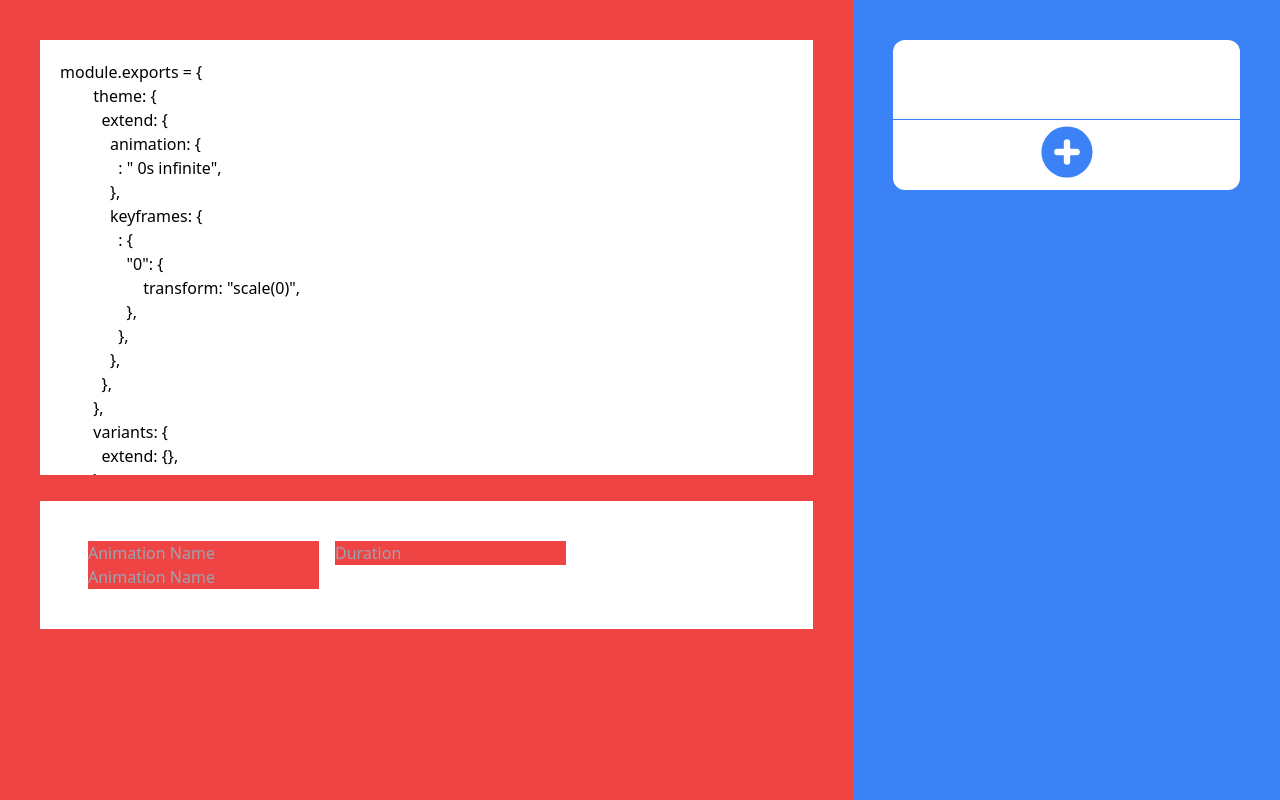
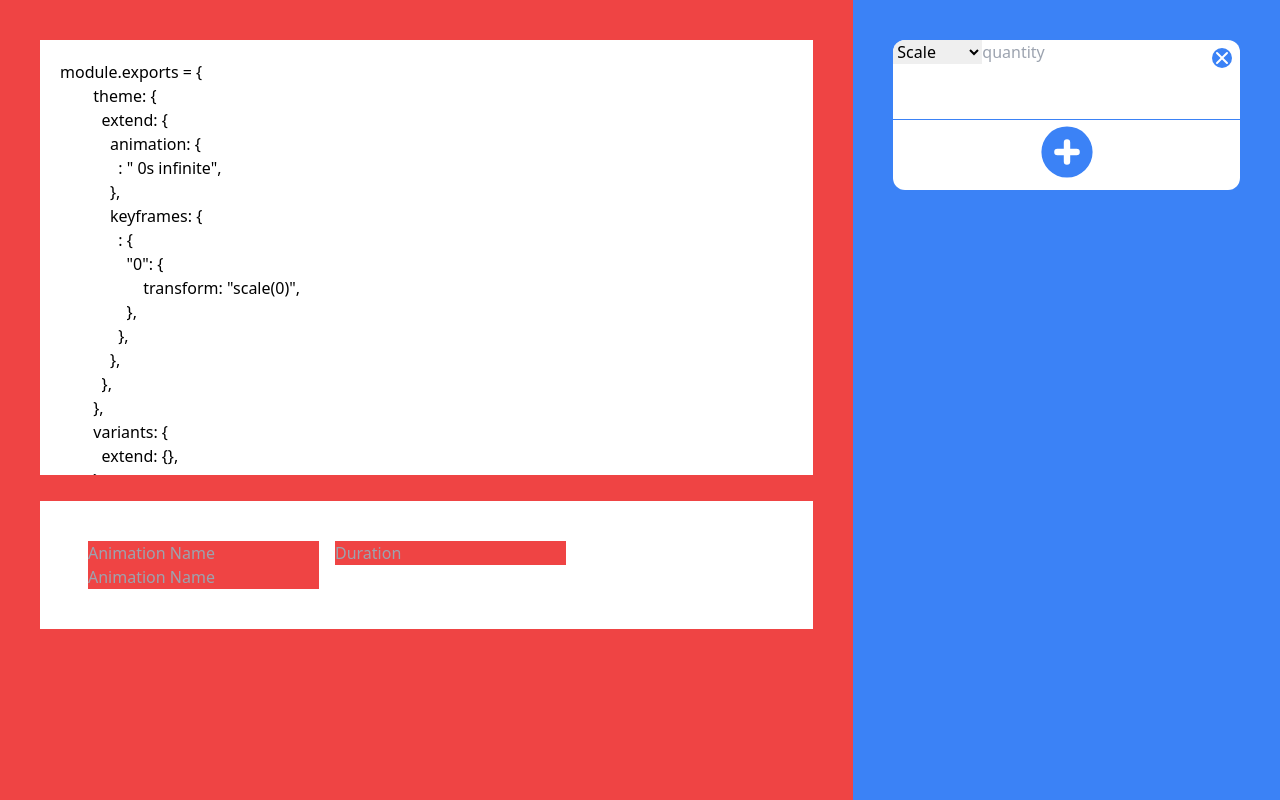
Before and after one commit to DevMaxC/animation-gen, a Next.js app: page / in a window 1280 px wide. Both pictures are taken after a click on the button 1066 px from the left and 72 px from the top of the page. Built offline with nearby package versions, Linux system fonts and the light colour scheme.

Commit message:
effect changers added

```diff
--- a/pages/index.tsx
+++ b/pages/index.tsx
@@ -1,8 +1,15 @@
 import type { NextPage } from "next";
 import Head from "next/head";
 import Image from "next/image";
-import { TextareaHTMLAttributes, useEffect, useRef, useState } from "react";
-import { PlusCircleIcon } from "@heroicons/react/solid";
+import {
+  ChangeEvent,
+  SelectHTMLAttributes,
+  TextareaHTMLAttributes,
+  useEffect,
+  useRef,
+  useState,
+} from "react";
+import { PlusCircleIcon, XIcon } from "@heroicons/react/solid";
 
 const Home: NextPage = () => {
   enum Style {
@@ -21,7 +28,7 @@ const Home: NextPage = () => {
 
   interface Effect {
     transform: Transform;
-    quantity: number;
+    quantity: string;
   }
 
   interface Animation {
@@ -68,6 +75,85 @@ const Home: NextPage = () => {
       `;
   };
 
+  const createBlankEffect = () => {
+    setCreatedAnimation({
+      name: createdAnimation.name,
+      duration: createdAnimation.duration,
+      effectList: [
+        ...createdAnimation.effectList,
+        { transform: Transform.Scale, quantity: 0 },
+      ],
+    });
+  };
+
+  const modifyEffect = (e: ChangeEvent<HTMLSelectElement>, ind: number) => {
+    var myEffect: Transform;
+
+    if (e.target.value == Transform.Rotate) {
+      myEffect = Transform.Rotate;
+    } else if (e.target.value == Transform.Scale) {
+      myEffect = Transform.Scale;
+    } else if (e.target.value == Transform.Translate) {
+      myEffect = Transform.Translate;
+    } else {
+      console.log("ERROR IN SELECT");
+      myEffect = Transform.Scale;
+    }
+
+    const modifiedEffect: Effect = {
+      transform: myEffect,
+      quantity: createdAnimation.effectList[ind].quantity,
+    };
+
+    console.log(modifiedEffect);
+
+    setCreatedAnimation({
+      duration: createdAnimation.duration,
+      name: createdAnimation.name,
+      effectList: [
+        ...createdAnimation.effectList.slice(0, ind),
+        modifiedEffect,
+        ...createdAnimation.effectList.slice(
+          ind + 1,
+          createdAnimation.effectList.length
+        ),
+      ],
+    });
+  };
+
+  const deleteEffect = (ind: number) => {
+    setCreatedAnimation({
+      duration: createdAnimation.duration,
+      name: createdAnimation.name,
+      effectList: [
+        ...createdAnimation.effectList.slice(0, ind),
+        ...createdAnimation.effectList.slice(
+          ind + 1,
+          createdAnimation.effectList.length
+        ),
+      ],
+    });
+  };
+
+  const quantityChange = (e: ChangeEvent<HTMLInputElement>, ind: number) => {
+    const modifiedEffect: Effect = {
+      transform: createdAnimation.effectList[ind].transform,
+      quantity: e.target.value,
+    };
+    setCreatedAnimation({
+      duration: createdAnimation.duration,
+      name: createdAnimation.name,
+      effectList: [
+        ...createdAnimation.effectList.slice(0, ind),
+        modifiedEffect,
+        ...createdAnimation.effectList.slice(
+          ind + 1,
+          createdAnimation.effectList.length
+        ),
+      ],
+    });
+  };
+
   useEffect(() => {
     setOutputText(animationToString(createdAnimation));
   }, [createdAnimation]);
@@ -83,6 +169,7 @@ const Home: NextPage = () => {
 
       <div className="grid w-full grid-cols-3">
         {/* Output box + Settings area */}
+
         <div className="col-span-2 h-fit min-h-screen bg-red-500 p-10">
           <textarea
             className="aspect-video w-full resize-none p-5"
@@ -124,22 +211,44 @@ const Home: NextPage = () => {
 
         {/* Effects Adder */}
         <div className="col-span-1 min-h-screen overflow-y-scroll bg-blue-500 p-10">
-          <div className="rounded-xl bg-white">
+          <div className="overflow-hidden rounded-xl bg-white">
             {createdAnimation.effectList.map((efe, ind) => {
-              return <div className="h-20 border-b border-blue-500"></div>;
+              return (
+                <div
+                  key={ind}
+                  className="relative h-20 border-b border-blue-500"
+                >
+                  <select
+                    onChange={(e) => {
+                      modifyEffect(e, ind);
+                    }}
+                    name="cars"
+                    id="cars"
+                  >
+                    <option value={Transform.Scale}>Scale</option>
+                    <option value={Transform.Rotate}>Rotate</option>
+                    <option value={Transform.Translate}>Translate</option>
+                  </select>
+                  <input
+                    onChange={(e) => {
+                      quantityChange(e, ind);
+                    }}
+                    placeholder="quantity"
+                  ></input>
+                  <button
+                    onClick={() => {
+                      deleteEffect(ind);
+                    }}
+                    className="absolute top-2 right-2 rounded-full bg-blue-500 text-white"
+                  >
+                    <XIcon className="h-5 w-5"></XIcon>
+                  </button>
+                </div>
+              );
             })}
 
             <button
-              onClick={() => {
-                setCreatedAnimation({
-                  name: createdAnimation.name,
-                  duration: createdAnimation.duration,
-                  effectList: [
-                    ...createdAnimation.effectList,
-                    { transform: Transform.Scale, quantity: 0 },
-                  ],
-                });
-              }}
+              onClick={() => createBlankEffect()}
               className="w-full text-blue-500"
             >
               <PlusCircleIcon className="mx-auto h-16 w-16"></PlusCircleIcon>
```
